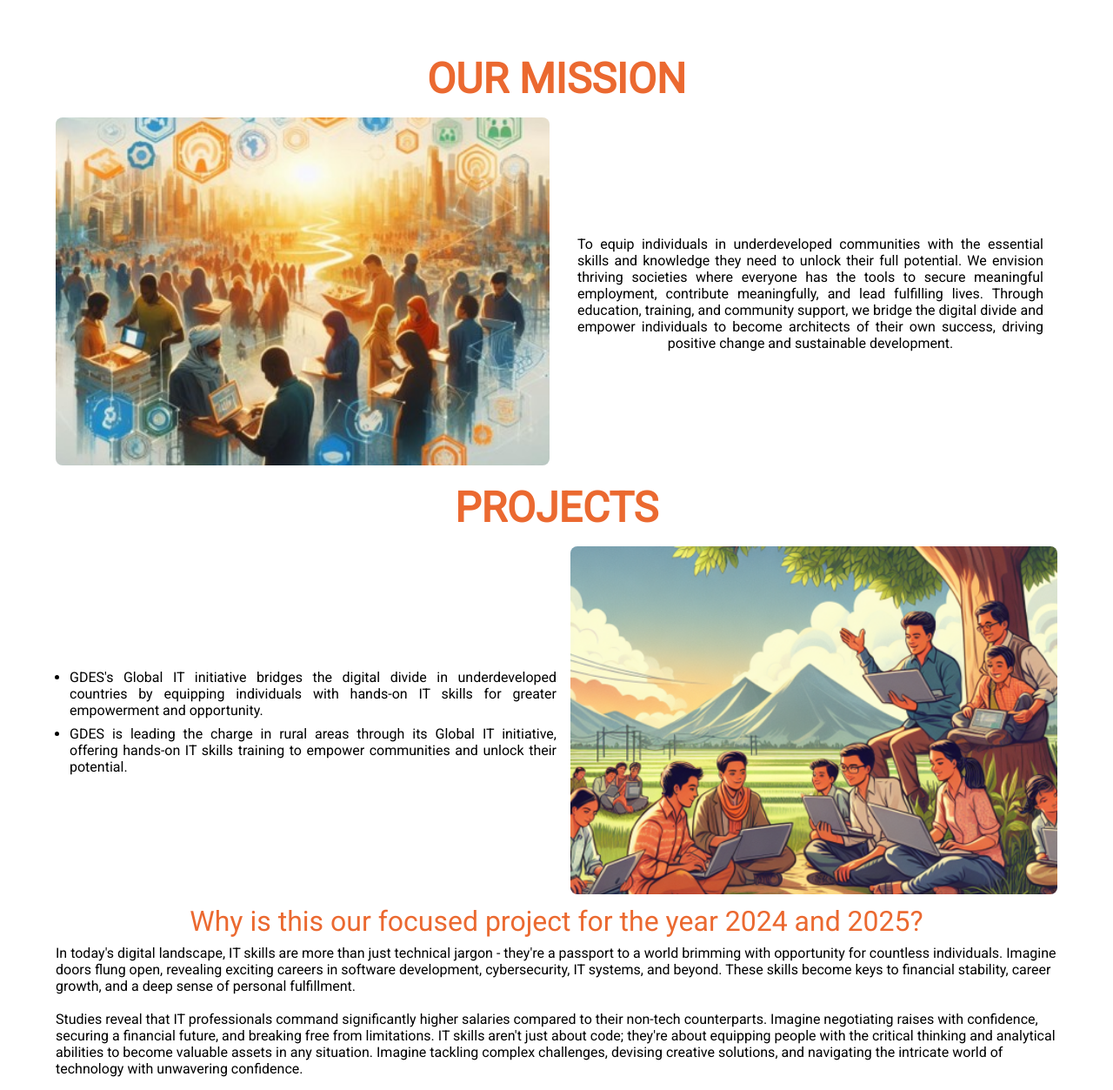
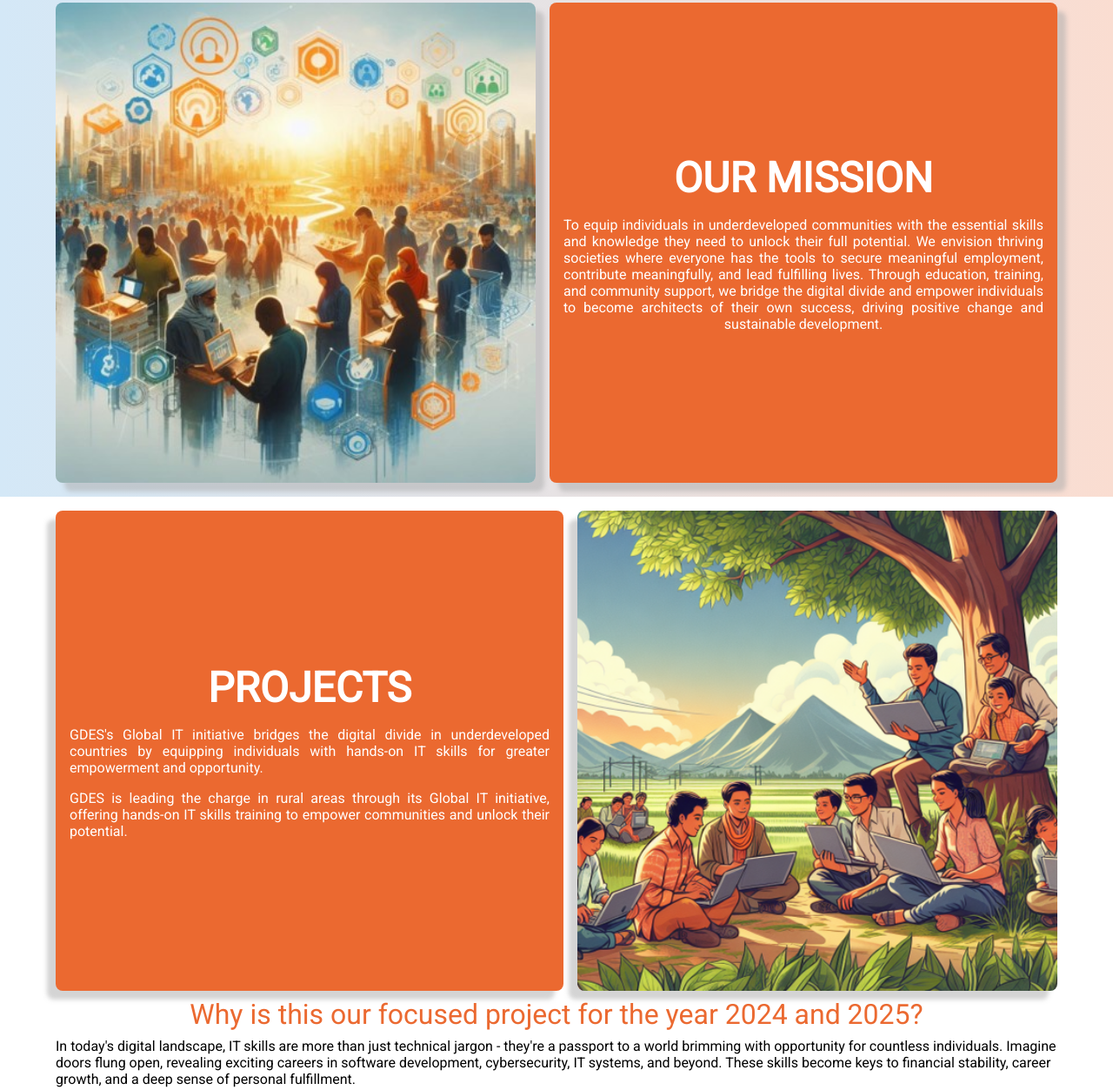
Before and after one commit to adhikarisandil32/Global-Connection-and-Networking-Society, a website: page index.html in a window 1280 px wide. Shown: the part 1175-2428 px from the top of the page at 87% size. Drawn offline with nearby package versions, Linux system fonts and the light colour scheme.

Commit message:
mission-projects-changes

```diff
--- a/index.html
+++ b/index.html
@@ -64,9 +64,9 @@
       </aside>
     </section>
 
-    <div class="container">
     <!-- expansion of home section -->
     <section class="expansion-of-home-section">
+      <div class="container">
         <div class="intro-para">
           <div class="accordion-button" id="accordion-button">
             <span class="title">Bridging the Divide Through</span>
@@ -144,16 +144,18 @@
             </p>
           </li>
         </ul>
+      </div>
     </section>
 
     <!-- Our Mission Section -->
     <section class="our-mission-section" id="our-mission-section">
-        <div class="title color-orange">OUR MISSION</div>
+      <div class="container">
         <div class="image-text-container">
           <div class="image-container" id="our-mission-image-container">
             <img src="assets/our-mission.jpg" alt="our-mission" />
           </div>
           <div class="text-container" id="our-mission-text-container">
+            <p class="title">OUR MISSION</p>
             <p>
               To equip individuals in underdeveloped communities with the
               essential skills and knowledge they need to unlock their full
@@ -166,13 +168,15 @@
             </p>
           </div>
         </div>
+      </div>
     </section>
 
     <!-- Projects Section -->
     <section class="projects-section" id="projects-section">
-        <div class="title"><span class="color-orange">PROJECTS</span></div>
+      <div class="container">
         <div class="ul-image-container">
           <ul id="projects-texts-ul">
+            <div class="title"><span class="color-orange">PROJECTS</span></div>
             <li>
               <p>
                 GDES's Global IT initiative bridges the digital divide in
@@ -243,8 +247,10 @@
           </p>
           <br />
         </div>
+      </div>
     </section>
 
+    <div class="container">
       <!-- Contact Section -->
       <section class="contact-section" id="contact-section">
         <div class="title color-orange">CONTACTS</div>
--- a/src/_home_section_expansion.scss
+++ b/src/_home_section_expansion.scss
@@ -1,17 +1,22 @@
 @use "responsive";
 
 $orange: #eb6930;
-$orange-lighter: rgba($orange, 0.8);
 
 .expansion-of-home-section {
   position: relative;
-  transform: translateY(-75px);
+  margin-top: -75px;
+  margin-bottom: 1rem;
   z-index: 20;
+
+  .container {
+    display: flex;
+    flex-direction: column;
+    gap: 1rem;
+  }
 
   .intro-para {
     text-align: center;
-    margin-bottom: 1rem;
-    background-color: $orange-lighter;
+    background-color: $orange;
     border-radius: 0.5rem;
     text-align: justify;
     color: #fff;
--- a/src/_our_mission.scss
+++ b/src/_our_mission.scss
@@ -1,52 +1,71 @@
 @use "responsive";
 $orange: #eb6930;
+$orange-lighter: #faddd1;
+$blue-lighter: #d4e8f7;
 
 .our-mission-section {
-  .title {
-    padding: 1rem 0;
-    color: $orange;
-    text-align: center;
-    font-size: 2rem;
-    font-weight: bold;
+  margin-bottom: 1rem;
+  background-image: linear-gradient(to top, $orange-lighter, $blue-lighter);
+  padding: 1rem 0;
 
-    @include responsive.lg {
-      font-size: 3rem;
-    }
+  @include responsive.lg {
+    background-image: linear-gradient(to right, $blue-lighter, $orange-lighter);
   }
 
   .image-text-container {
     display: flex;
-    flex-direction: column;
+    flex-direction: column-reverse;
     gap: 1rem;
 
     @include responsive.lg {
       flex-direction: row;
     }
 
-    * {
+    & > * {
       flex-grow: 1;
       flex-basis: 0;
     }
 
     .image-container {
+      box-shadow: 10px 10px 5px rgba(#aaaaaa, 0.5);
+      border-radius: 0.5rem;
+
       img {
+        display: block;
         width: 100%;
         height: 400px;
         border-radius: 0.5rem;
         object-fit: cover;
         object-position: center;
+
+        @include responsive.lg {
+          height: 100%;
+        }
       }
     }
 
     .text-container {
       display: flex;
+      flex-direction: column;
       justify-content: center;
       align-items: center;
+      text-align: justify;
+      text-align-last: center;
+      background-color: $orange;
+      color: #fff;
+      padding: 1rem;
+      box-shadow: 10px 10px 5px rgba(#aaaaaa, 0.5);
+      border-radius: 0.5rem;
 
-      p {
-        text-align: justify;
-        text-align-last: center;
-        padding: 0 1rem;
+      .title {
+        text-align: center;
+        font-size: 2rem;
+        font-weight: bold;
+        margin-bottom: 1rem;
+
+        @include responsive.lg {
+          font-size: 3rem;
+        }
       }
     }
   }
--- a/src/_projects_section.scss
+++ b/src/_projects_section.scss
@@ -2,18 +2,6 @@
 $orange: #eb6930;
 
 .projects-section {
-  .title {
-    padding: 1rem 0;
-    color: $orange;
-    text-align: center;
-    font-size: 2rem;
-    font-weight: bold;
-
-    @include responsive.lg {
-      font-size: 3rem;
-    }
-  }
-
   .ul-image-container {
     display: flex;
     flex-direction: column;
@@ -23,32 +11,50 @@ $orange: #eb6930;
       flex-direction: row;
     }
 
+    & > * {
+      flex-grow: 1;
+      flex-basis: 0;
+    }
+
     ul {
-      margin-left: 1rem;
+      padding: 1rem;
+      list-style-type: none;
       text-align: justify;
       display: flex;
       justify-content: center;
       flex-direction: column;
-      gap: 0.5rem;
+      gap: 1rem;
+      box-shadow: -10px 10px 5px rgba(#aaaaaa, 0.5);
+      border-radius: 0.5rem;
+      background-color: $orange;
+      color: #fff;
 
-      @include responsive.lg {
-        flex-basis: 0;
-        flex-grow: 1;
+      .title {
+        text-align: center;
+        font-size: 2rem;
+        font-weight: bold;
+
+        @include responsive.lg {
+          font-size: 3rem;
+        }
       }
     }
 
     .image-container {
-      @include responsive.lg {
-        flex-basis: 0;
-        flex-grow: 1;
-      }
+      box-shadow: -10px 10px 5px rgba(#aaaaaa, 0.5);
+      border-radius: 0.5rem;
 
       img {
+        display: block;
         width: 100%;
         height: 400px;
         border-radius: 0.5rem;
         object-fit: cover;
         object-position: center;
+
+        @include responsive.lg {
+          height: 100%;
+        }
       }
     }
   }
```
Also changed, not shown: dest/style.css. Lines whose indentation alone changed are shown as unchanged.
